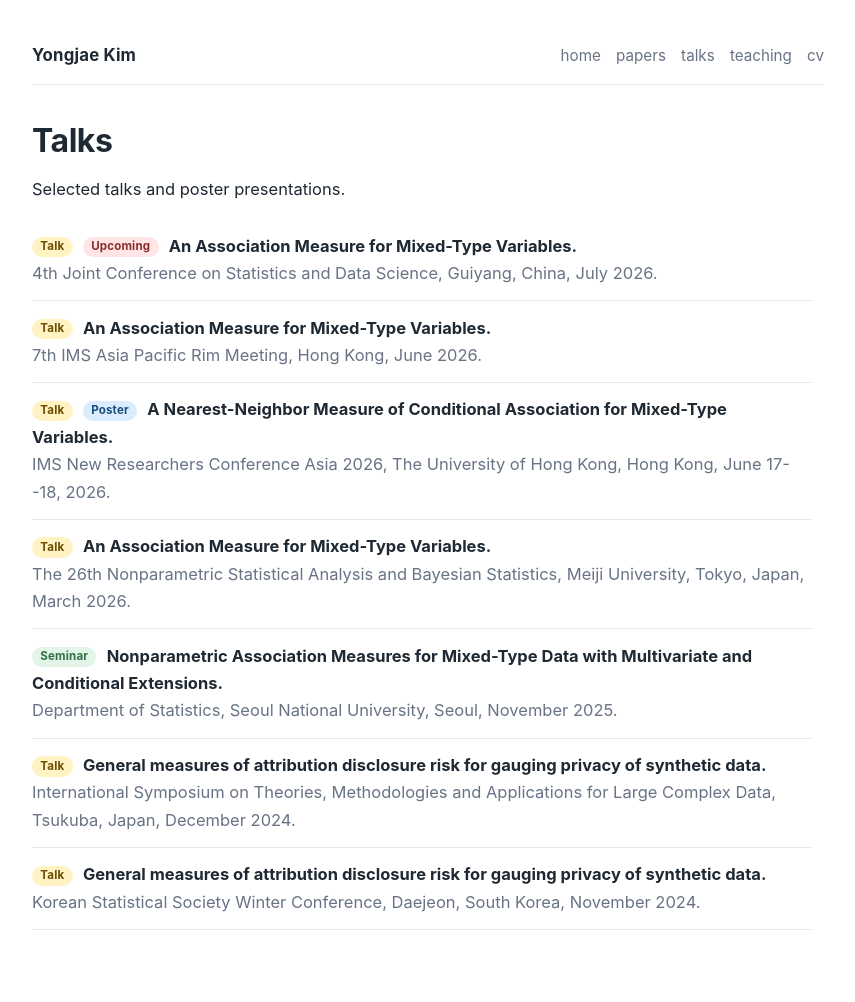
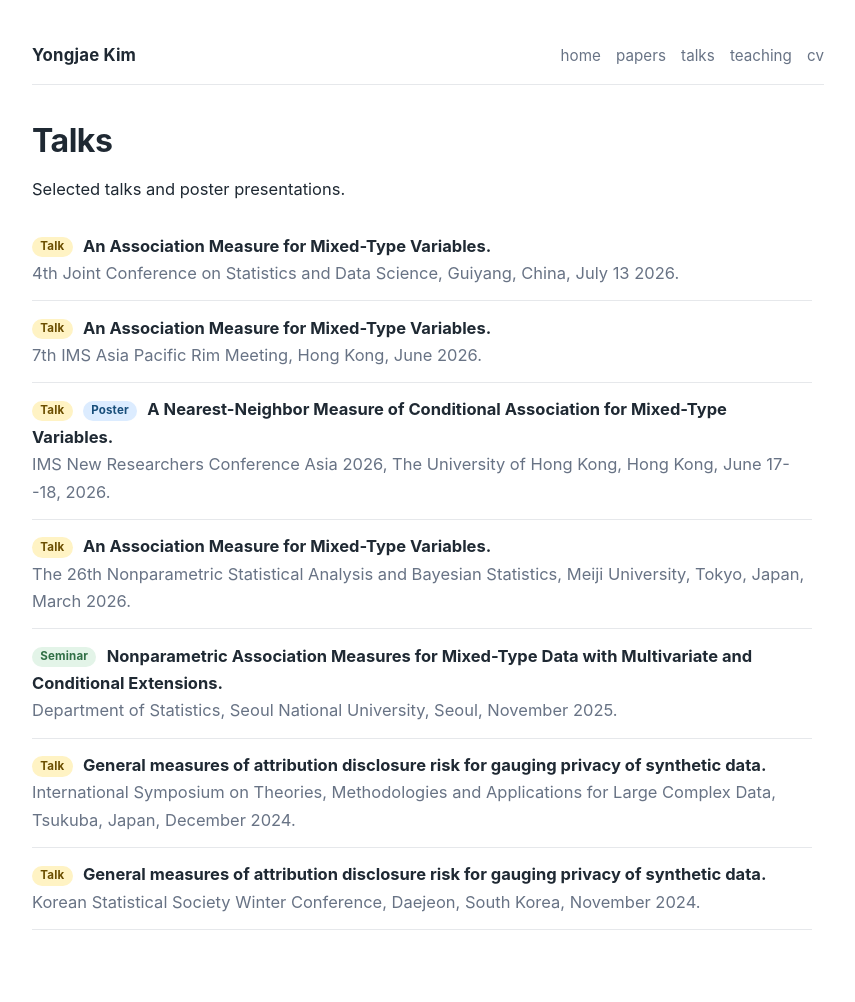
Before and after one commit to cherrrycooky/cherrrycooky.github.io, a Jekyll site: the page built from talks.markdown, in a window 1280 px wide. Shown: the whole page, without its empty margins (212-1067 px from the left). Built offline with Jekyll 4.4.1, drawn with Linux system fonts in a browser that asks for light colours.

Commit message:
Update talks.markdown

```diff
--- a/talks.markdown
+++ b/talks.markdown
@@ -9,9 +9,8 @@ Selected talks and poster presentations.
 <ul class="item-list talks-list">
   <li>
     <span class="tag tag-talk">Talk</span>
-    <span class="tag tag-upcoming">Upcoming</span>
     <span class="talk-title">An Association Measure for Mixed-Type Variables.</span><br>
-    <span class="venue">4th Joint Conference on Statistics and Data Science, Guiyang, China, July 2026.</span>
+    <span class="venue">4th Joint Conference on Statistics and Data Science, Guiyang, China, July 13 2026.</span>
   </li>
   <li>
     <span class="tag tag-talk">Talk</span>
```
